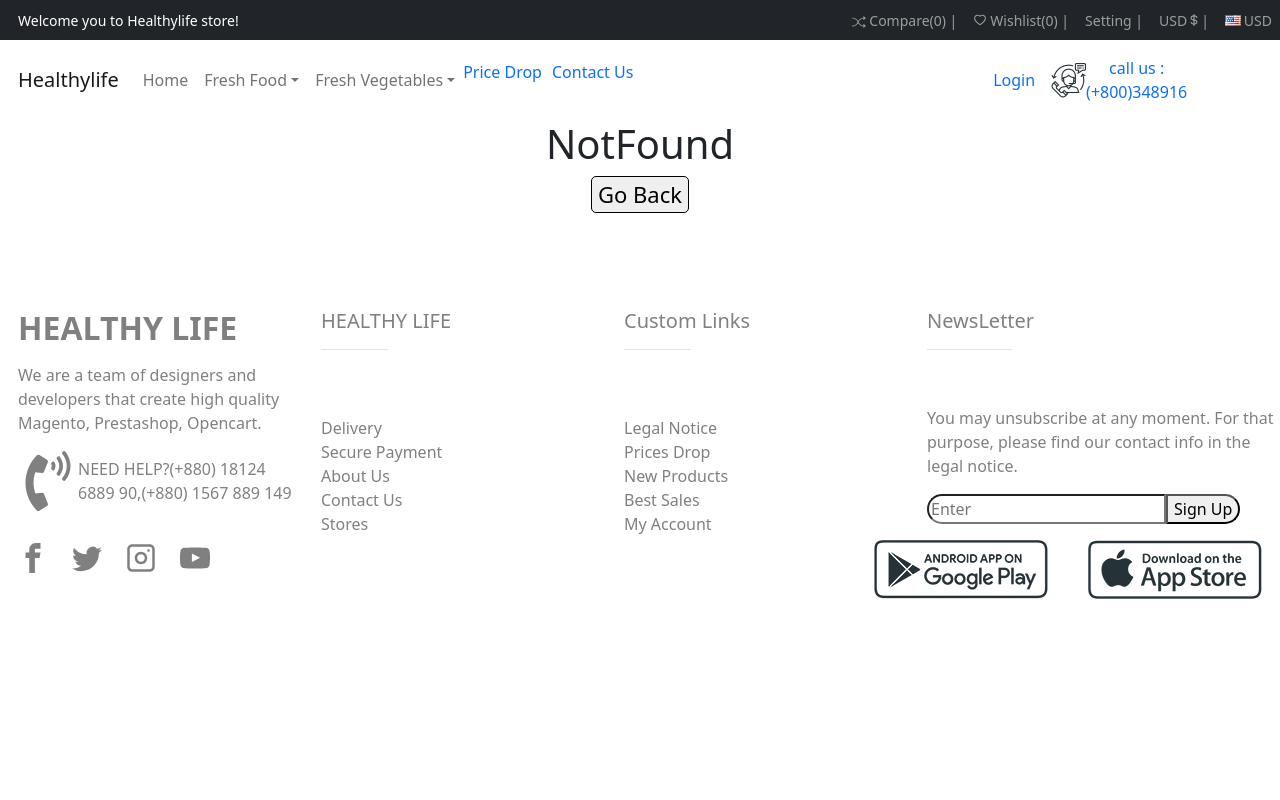
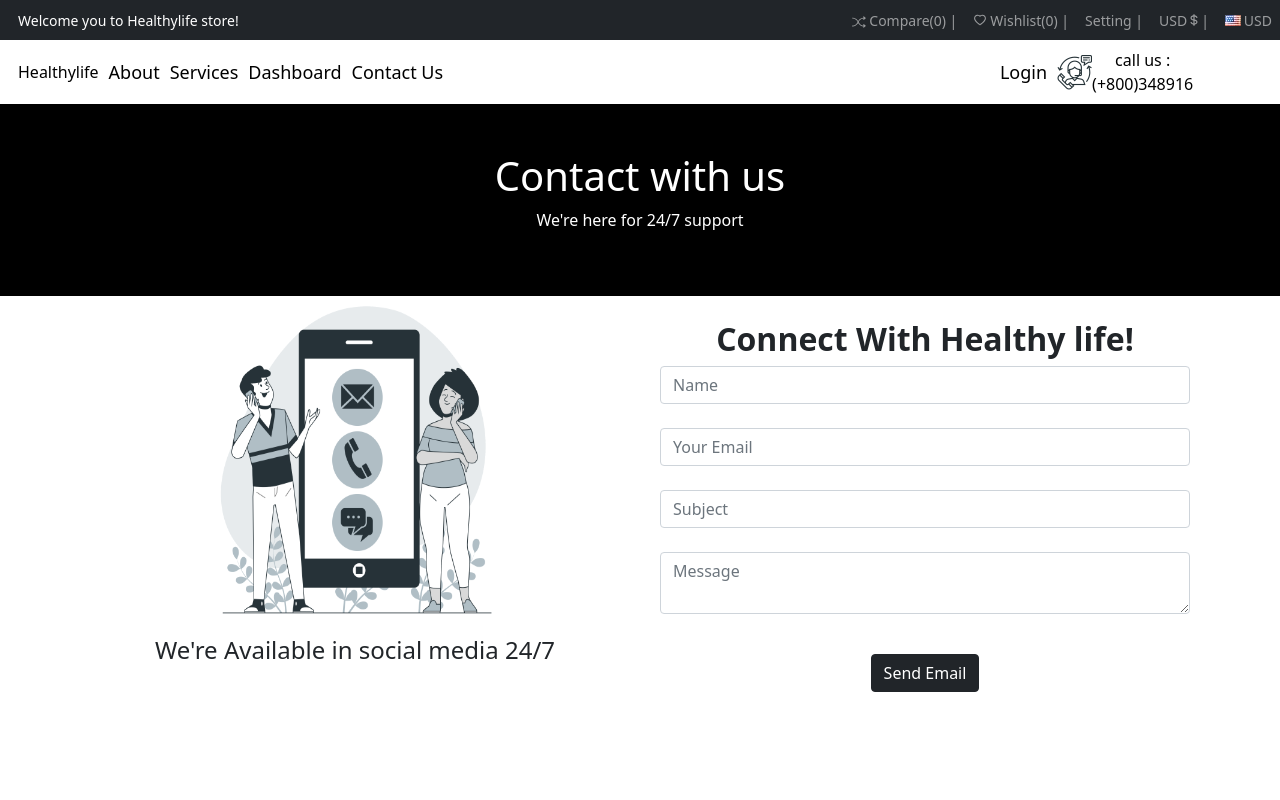
Before and after one commit to ImranKhanDev/Healthy-Life, a React (Create React App) app: page /contact in a window 1280 px wide. Shown: the top 800 px of the page. Built offline with nearby package versions, Linux system fonts and the light colour scheme.

Commit message:
contact-page updated

```diff
--- a/src/App.js
+++ b/src/App.js
@@ -12,6 +12,10 @@ import Welcome from "./Components/Shared/Welcome";
 import SingleProductDetails from "./Components/HomePages/SingleProductDetails/SingleProductDetails.js";
 import NotFound from "./Components/HomePages/NotFound/NotFound";
 import Login from "./Components/Pages/Login/Login";
+import Services from "./Components/Pages/Services";
+import About from "./Components/Pages/About";
+import Contact from "./Components/Pages/Contact";
+import Dashboard from "./Components/Pages/Dashboard";
 function App() {
   return (
     <div className="App">
@@ -26,6 +30,10 @@ function App() {
             path="/singleProductDetails/:id"
             element={<SingleProductDetails />}
           />
+          <Route path="/about" element={<About />} />
+          <Route path="/dashboard" element={<Dashboard />} />
+          <Route path="/services" element={<Services />} />
+          <Route path="/contact" element={<Contact />} />
           <Route path="/login" element={<Login />} />
         </Routes>
         <Footer />
--- a/src/Components/Assets/CSS/Style.css
+++ b/src/Components/Assets/CSS/Style.css
@@ -389,3 +389,14 @@ h3 {
 .inner {
   margin-left: 8px;
 }
+.link {
+  transition: 1s;
+  -webkit-transition: 1s;
+  -moz-transition: 1s;
+  -ms-transition: 1s;
+  -o-transition: 1s;
+  font-size: 18px;
+}
+.link:hover {
+  color: #ffc107 !important;
+}
--- a/src/Components/HomePages/Banner.js
+++ b/src/Components/HomePages/Banner.js
@@ -6,7 +6,7 @@ import slider2 from "../Assets/images/banner_2.jpg";
 
 const Banner = () => {
   return (
-    <div className="banner-fluid mb-5" style={{ textTransform: "uppercase" }}>
+    <div className="banner-fluid mb-5 py-3" style={{ textTransform: "uppercase" }}>
       <div
         id="carouselExampleCaptions"
         class="carousel slide"
--- /dev/null
+++ b/src/Components/Pages/About.js
@@ -0,0 +1,16 @@
+import React from "react";
+
+const About = () => {
+  return (
+    <div>
+      <h1>about healthy life</h1>
+      <p>
+        Lorem, ipsum dolor sit amet consectetur adipisicing elit. Recusandae
+        commodi atque sit accusantium possimus deserunt tempora porro dolorem
+        aut ut.
+      </p>
+    </div>
+  );
+};
+
+export default About;
--- /dev/null
+++ b/src/Components/Pages/Contact.js
@@ -0,0 +1,124 @@
+import React from "react";
+import { Row, Col } from "react-bootstrap";
+import { SiFacebook } from "react-icons/si";
+import { FaWhatsappSquare } from "react-icons/fa";
+import { AiFillInstagram } from "react-icons/ai";
+
+const Contact = () => {
+  return (
+    <div className="contact">
+      <div className="py-5" style={{ background: "black", color: "#fff" }}>
+        <h1>Contact with us </h1>
+        <p>We're here for 24/7 support</p>
+      </div>
+      <div className="container">
+        <Row>
+          <Col>
+            <img
+              src="./contact.png"
+              alt="contact"
+              style={{ height: 340, width: 300 }}
+              rounded
+              fluid
+            />
+            <h4>We're Available in social media 24/7</h4>
+            <div
+              style={{
+                display: "flex",
+                justifyContent: "center",
+                alignItems: "center",
+              }}
+            >
+              <a
+                target="_blank"
+                rel="noreferrer"
+                style={{
+                  marginRight: "10px",
+                  color: "#ffffff",
+                  textDecoration: "none",
+                }}
+                href="https://www.facebook.com/dreamcoder2022"
+              >
+                <SiFacebook /> <span>FACEBOOK</span>
+              </a>
+              <a
+                target="_blank"
+                rel="noreferrer"
+                href="https://web.whatsapp.com"
+                style={{
+                  marginRight: "10px",
+                  color: "#ffffff",
+                  textDecoration: "none",
+                }}
+              >
+                <FaWhatsappSquare /> <span>Whatsapp</span>
+              </a>
+              <a
+                target="_blank"
+                rel="noreferrer"
+                style={{
+                  marginRight: "10px",
+                  color: "#ffffff",
+                  textDecoration: "none",
+                }}
+                href="https://www.instagram.com/"
+              >
+                <AiFillInstagram /> <span>Instragram</span>
+              </a>
+            </div>
+            <br />
+          </Col>
+          <Col>
+            <div className="py-4">
+              <h2 style={{ textAlign: "center", fontWeight: "700" }}>
+                Connect With Healthy life!
+              </h2>
+
+              <div className="form-area px-2">
+                <form>
+                  <input
+                    className="form-control"
+                    type="text"
+                    placeholder="Name"
+                    name="name"
+                    required
+                  />
+                  <br />
+                  <input
+                    className="form-control"
+                    type="email"
+                    placeholder="Your Email"
+                    name="email"
+                    required
+                  />
+                  <br />
+                  <input
+                    className="form-control"
+                    type="text"
+                    placeholder="Subject"
+                    name="subject"
+                    required
+                  />
+                  <br />
+                  <textarea
+                    className="form-control"
+                    placeholder="Message"
+                    name="message"
+                  />
+                  <br />
+                  <div className="text-center mt-3">
+                    <button className=" btn btn-dark" type="submit">
+                      Send Email
+                    </button>
+                  </div>
+                </form>
+              </div>
+            </div>
+          </Col>
+        </Row>
+      </div>
+    </div>
+  );
+};
+
+export default Contact;
--- /dev/null
+++ b/src/Components/Pages/Dashboard.js
@@ -0,0 +1,15 @@
+import React from "react";
+
+const Dashboard = () => {
+  return (
+    <div>
+      <h1>Welcom to admin dashboard </h1>
+      <p>
+        Lorem ipsum dolor sit amet consectetur adipisicing elit. Facere,
+        repellat.
+      </p>
+    </div>
+  );
+};
+
+export default Dashboard;
--- /dev/null
+++ b/src/Components/Pages/Services.js
@@ -0,0 +1,12 @@
+import React from 'react'
+
+const Services = () => {
+  return (
+    <div>
+        <h1>Our wonderful services</h1>
+        <p>get 24/7 services from HEALTHY LIFE STORE</p>
+    </div>
+  )
+}
+
+export default Services
--- a/src/Components/Shared/Appbar.js
+++ b/src/Components/Shared/Appbar.js
@@ -8,59 +8,33 @@ const Appbar = () => {
     <>
       <div className="appbar-fluid appbar" style={{ paddingLeft: 18 }}>
         <Navbar collapseOnSelect expand="lg">
-          <Navbar.Brand href="/home" className="logo">
+          <Link style={style.nav} to="/home" className="logo">
             Healthylife
-          </Navbar.Brand>
+          </Link>
           <Navbar.Toggle aria-controls="responsive-navbar-nav" />
-          <Navbar.Collapse id="responsive-navbar-nav">
-            <Nav className="me-auto navbar-lil">
-              <Nav.Link href="/">Home</Nav.Link>
-              <NavDropdown title="Fresh Food" id="collasible-nav-dropdown">
-                <NavDropdown.Item href="#action/3.1">
-                  Fresh Fruit
-                </NavDropdown.Item>
-                <NavDropdown.Item href="#action/3.2">
-                  Fresh Vegetables
-                </NavDropdown.Item>
-                <NavDropdown.Item href="#action/3.3">
-                  Fresh Salad & Dips
-                </NavDropdown.Item>
-                <NavDropdown.Item href="#action/3.3">
-                  Milk Butter & Eggs
-                </NavDropdown.Item>
-              </NavDropdown>
+          <Navbar.Collapse id="responsive-navbar-nav ">
+            <Nav className="me-auto navbar-lil ">
+              <Link style={style.nav} className="link" to="/about">
+                About
+              </Link>
+              <Link style={style.nav} className="link" to="/services">
+                Services
+              </Link>
 
-              <NavDropdown
-                title="Fresh Vegetables"
-                id="collasible-nav-dropdown"
-              >
-                <NavDropdown.Item href="#action/3.1">
-                  Potatoes & Sweet Potatoes
-                </NavDropdown.Item>
-                <NavDropdown.Item href="#action/3.2">
-                  Onions & Leeks
-                </NavDropdown.Item>
-                <NavDropdown.Item href="#action/3.3">
-                  Carrot & Root Vegetables
-                </NavDropdown.Item>
-                <NavDropdown.Item href="#action/3.3">
-                  Brocolli & Cauliflower
-                </NavDropdown.Item>
-                <NavDropdown.Item href="#action/3.3">
-                  Cabbage & Greens
-                </NavDropdown.Item>
-              </NavDropdown>
+              <Link style={style.nav} className="link" to="/dashboard">
+                Dashboard
+              </Link>
 
-              <Link style={{textDecoration: "none",marginRight:10}} to="/features">Price Drop</Link>
-              <Link style={{textDecoration: "none"}} to="/contact">Contact Us</Link>
+              <Link style={style.nav} className="link" to="/contact">
+                Contact Us
+              </Link>
             </Nav>
             <Nav>
-              {/* <Nav.Link href="/login">
+              <Link style={style.nav} className="link" to="/login">
                 Login
-              </Nav.Link> */}
-              <Link style={{textDecoration: "none"}} to="/login">Login</Link>
+              </Link>
             </Nav>
-            <Nav.Link href="#deets">
+            <Link to="/contact" style={style.nav}>
               <div className="d-flex justify-content-around align-items-center">
                 <span>
                   <img src={contact} alt="" />
@@ -69,12 +43,19 @@ const Appbar = () => {
                   call us : <br /> (+800)348916
                 </span>
               </div>
-            </Nav.Link>
+            </Link>
           </Navbar.Collapse>
         </Navbar>
       </div>
     </>
   );
 };
+const style = {
+  nav: {
+    textDecoration: "none",
+    marginRight: 10,
+    color: "black",
+  },
+};
 
 export default Appbar;
```
Also changed, not shown: public/contact.png (added).
